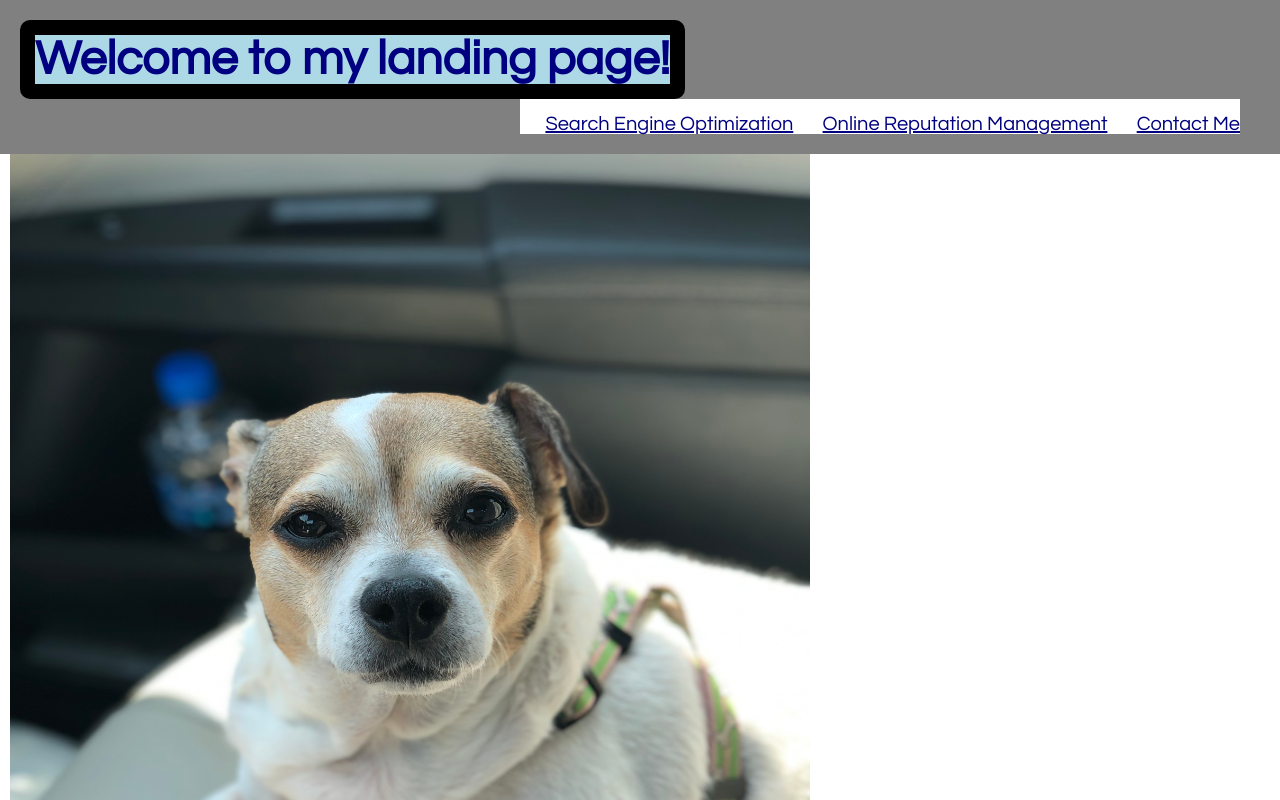
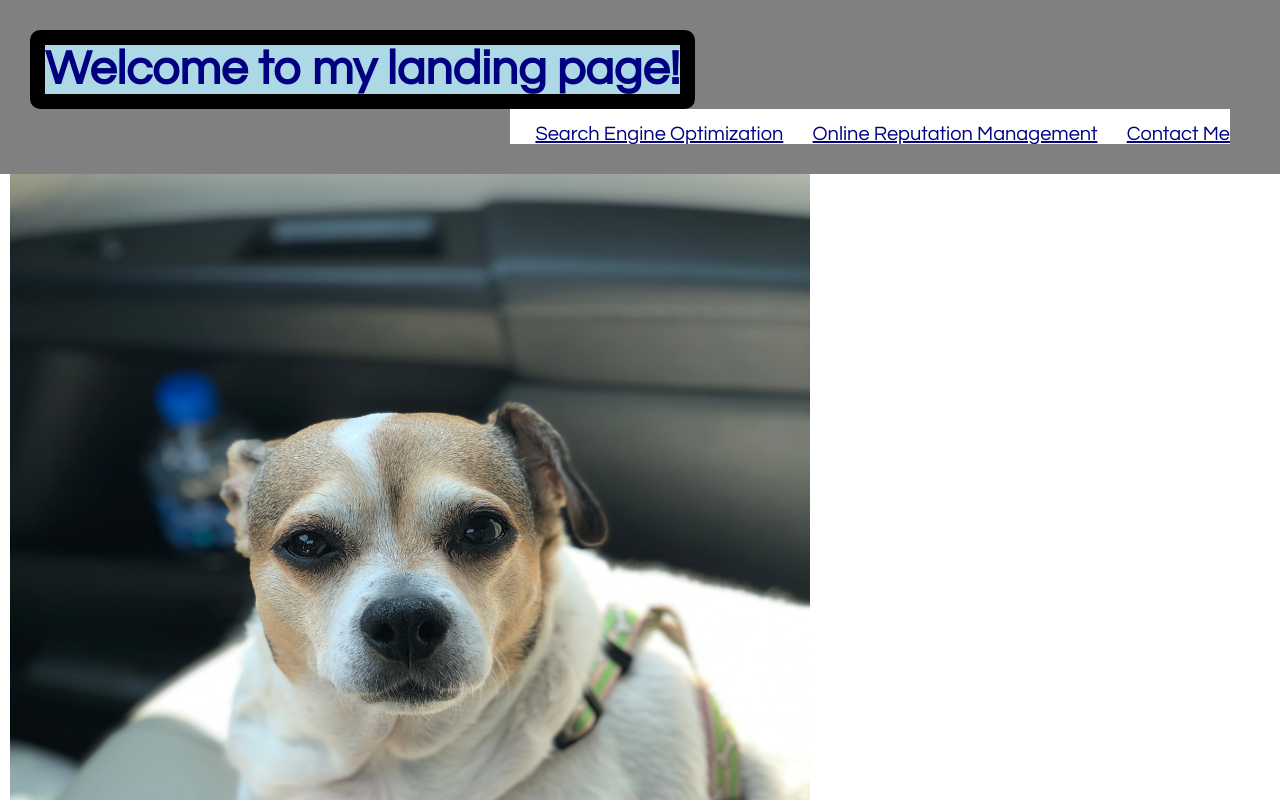
Before and after one commit to sam-lerner/22-Stu_Mini-Project, a plain HTML site: page index.html in a window 1280 px wide. Shown: the top 800 px of the page. Drawn offline with Linux system fonts and the light colour scheme.

```diff
--- a/assets/css/style.css
+++ b/assets/css/style.css
@@ -54,7 +54,7 @@ It's done when the page is deployed to GitHub Pages.
 .header {
    background-color: gray;
     width: 100%;
-    padding: 20px;
+    padding: 30px;
     position: sticky;
     top: 0px;
     overflow: auto;
@@ -100,6 +100,7 @@ font-size: 48px;
 font-size: small;
 font-style: italic;
 font-weight: bold;
+padding: 200px;
 }
 
 /* This impacts everything in the main section of the html */
```
Also changed, not shown: index.html (+1 -2 lines).
